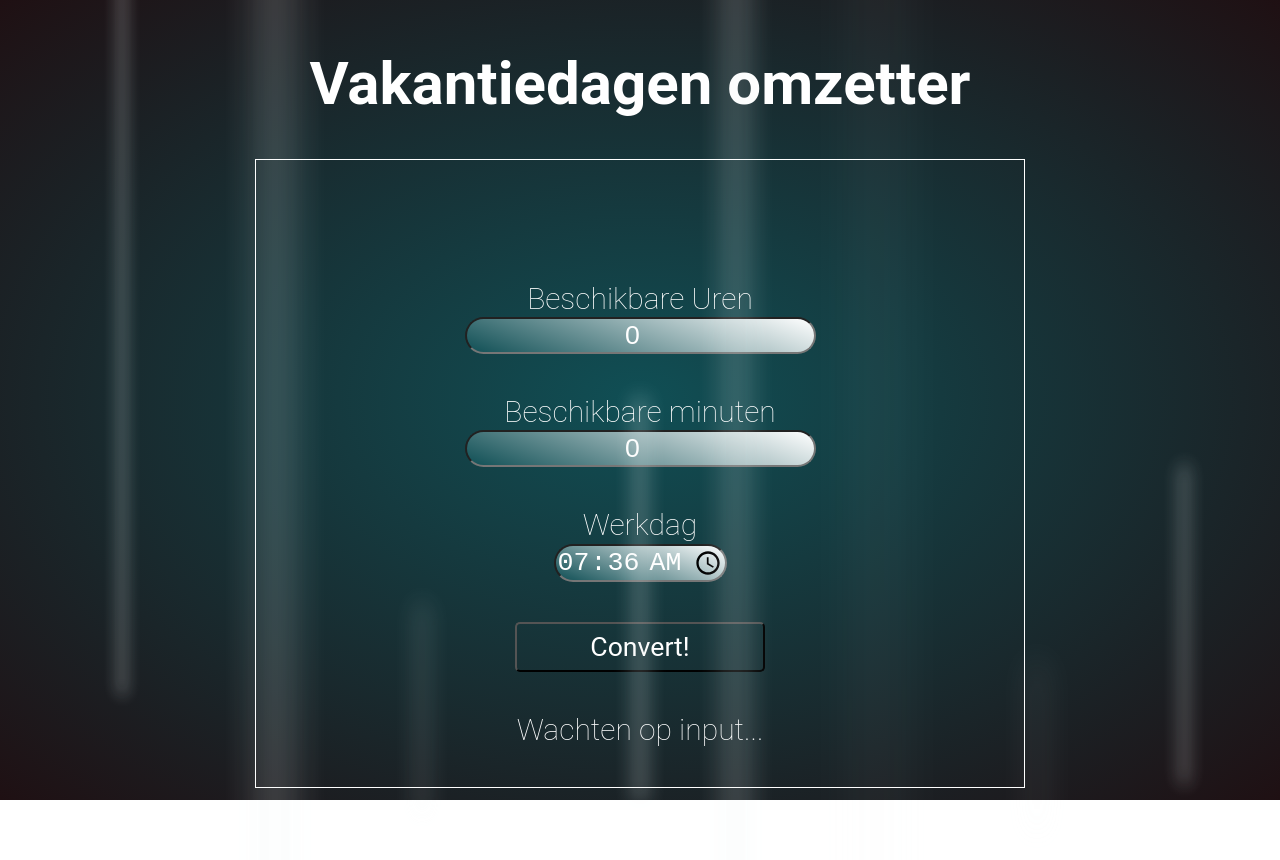
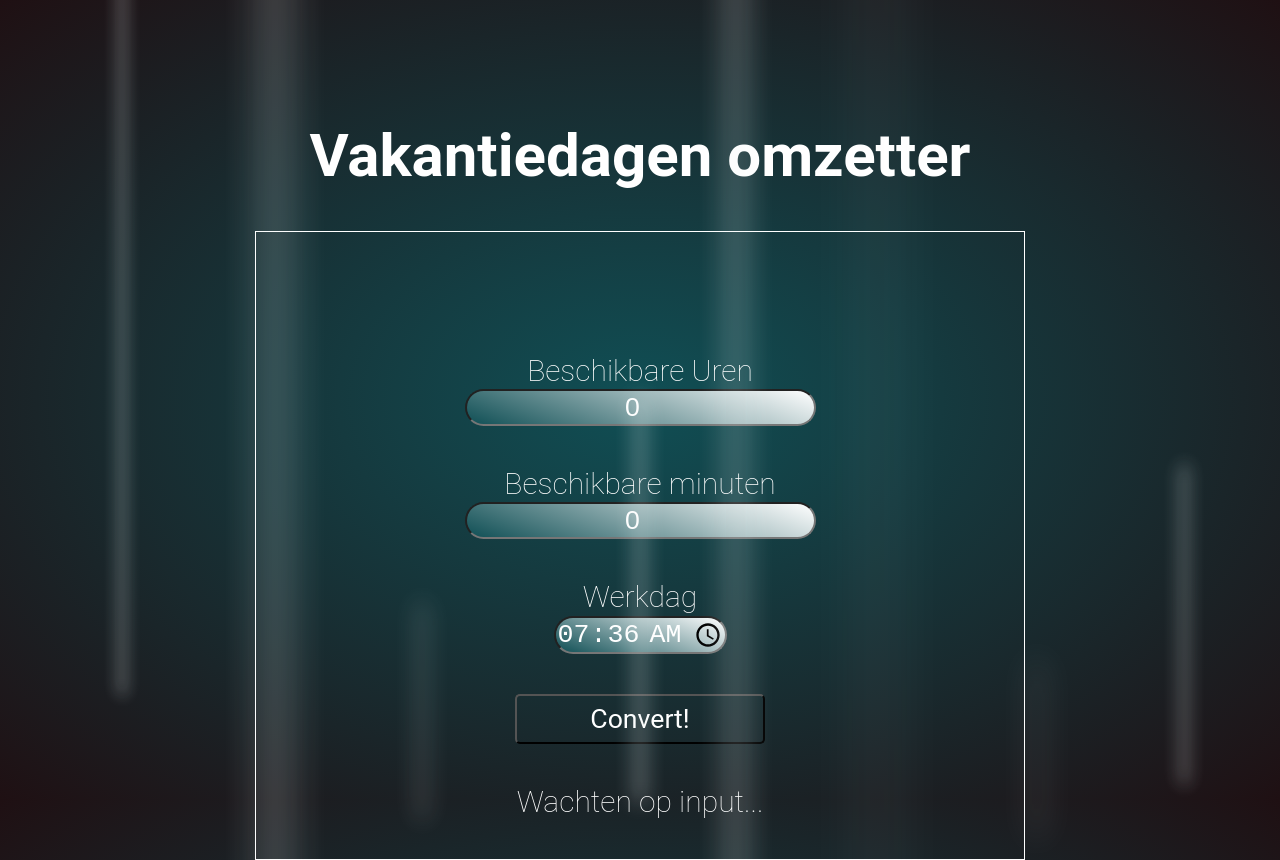
Before and after one commit to GregCollab/Gregcollab.github.io, a plain HTML site: page VakantieScriptFebe.html in a window 1280 px wide. Before the commit the page ends 800 px from the top, so only its background shows below. Drawn offline with Linux system fonts and the light colour scheme.

Commit message:
Update VakantieScriptFebe.html

```diff
--- a/VakantieScriptFebe.html
+++ b/VakantieScriptFebe.html
@@ -371,7 +371,7 @@
 #D {
     padding-top:0.05vh ;
 }
-#top {padding-top:1vh}
+#top {padding-top:10vh}
 #Bounder {border: 1px solid white;}
 .box {
 
```
